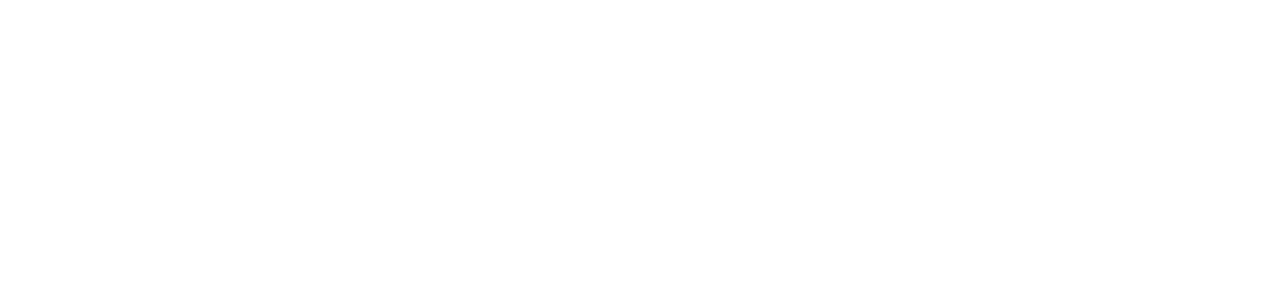
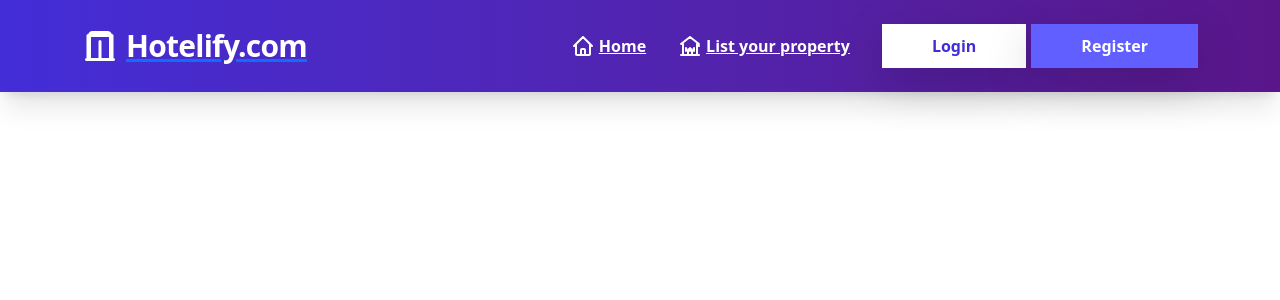
Before and after one commit to AdityaGoraneCTS/Hotelify, an Angular app: page / in a window 1280 px wide. Shown: the top 300 px of the page. Built offline with nearby package versions, Linux system fonts and the light colour scheme.

Commit message:
added auth

```diff
--- /dev/null
+++ b/src/app/core/services/auth-service.ts
@@ -0,0 +1,75 @@
+import { Injectable } from '@angular/core';
+import { BehaviorSubject, Observable, of } from 'rxjs';
+import { delay, tap } from 'rxjs/operators';
+
+interface User {
+  id: string;
+  name: string;
+  email: string;
+  // Add other user properties as needed
+}
+
+@Injectable({
+  providedIn: 'root',
+})
+export class AuthService {
+  // Using BehaviorSubject to manage login state
+  private _isLoggedIn = new BehaviorSubject<boolean>(false);
+  isLoggedIn$: Observable<boolean> = this._isLoggedIn.asObservable();
+
+  private _currentUser = new BehaviorSubject<User | null>(null);
+  currentUser$: Observable<User | null> = this._currentUser.asObservable();
+
+  constructor() {
+    // On app load, check for a stored token/user session
+    this.checkInitialAuthStatus();
+  }
+
+  private checkInitialAuthStatus(): void {
+    const token = localStorage.getItem('authToken');
+    const userData = localStorage.getItem('currentUser');
+    if (token && userData) {
+      try {
+        const user: User = JSON.parse(userData);
+        this._isLoggedIn.next(true);
+        this._currentUser.next(user);
+      } catch (e) {
+        console.error('Failed to parse user data from localStorage', e);
+        this.clearAuthData();
+      }
+    } else {
+      this.clearAuthData();
+    }
+  }
+
+  login(credentials: any): Observable<any> {
+    // Simulate API call
+    return of({ token: 'mock-jwt-token', user: { id: '123', name: 'John Doe', email: 'john@example.com' } }).pipe(
+      delay(1000), // Simulate network delay
+      tap(response => {
+        localStorage.setItem('authToken', response.token);
+        localStorage.setItem('currentUser', JSON.stringify(response.user));
+        this._isLoggedIn.next(true);
+        this._currentUser.next(response.user);
+      })
+    );
+  }
+
+  logout(): void {
+    this.clearAuthData();
+    console.log('User logged out');
+  }
+
+  private clearAuthData(): void {
+    localStorage.removeItem('authToken');
+    localStorage.removeItem('currentUser');
+    this._isLoggedIn.next(false);
+    this._currentUser.next(null);
+  }
+
+  // You would typically have a register method here as well
+  register(userData: any): Observable<any> {
+    // Simulate registration API call
+    return of({ success: true, message: 'Registration successful' }).pipe(delay(1000));
+  }
+}
--- a/src/app/shared/components/navbar/navbar.html
+++ b/src/app/shared/components/navbar/navbar.html
@@ -0,0 +1,73 @@
+<nav class="bg-gradient-to-r from-indigo-700 to-purple-900 text-white p-4 shadow-xl">
+  <div class="container mx-auto flex justify-between items-center">
+    <div class="flex items-center space-x-3">
+      <a routerLink="/" class="flex items-center space-x-2 transform transition duration-300 hover:scale-105">
+        <svg class="h-9 w-9 text-white stroke-current" fill="none" viewBox="0 0 24 24" stroke="currentColor">
+          <path stroke-linecap="round" stroke-linejoin="round" stroke-width="2" d="M19 21V5a2 2 0 00-2-2H7a2 2 0 00-2 2v16m14 0h2m-2 0h-2M5 21H3m2 0h2M12 21V9m8-4H4v16h16V5z" />
+        </svg>
+        <span class="text-3xl font-extrabold text-white tracking-tight">Hotelify.com</span>
+      </a>
+    </div>
+
+    <div class="flex items-center space-x-8">
+      <a routerLink="/" class="flex items-center space-x-1 font-semibold text-white hover:text-indigo-200 transition-all duration-300 group">
+        <svg class="h-6 w-6 text-white group-hover:text-indigo-200 transition-colors duration-300" fill="none" viewBox="0 0 24 24" stroke="currentColor">
+          <path stroke-linecap="round" stroke-linejoin="round" stroke-width="2" d="M3 12l2-2m0 0l7-7 7 7M5 10v10a1 1 0 001 1h3m10-11l2 2m-2-2v10a1 1 0 01-1 1h-3m-6 0a1 1 0 001-1v-4a1 1 0 011-1h2a1 1 0 011 1v4a1 1 0 001 1m-6 0h6" />
+        </svg>
+        <span class="transition-transform duration-300 group-hover:scale-105 group-hover:underline">Home</span>
+      </a>
+
+      <a routerLink="/list-property" class="flex items-center space-x-1 font-semibold text-white hover:text-indigo-200 transition-all duration-300 group">
+        <svg class="h-6 w-6 text-white group-hover:text-indigo-200 transition-colors duration-300" fill="none" viewBox="0 0 24 24" stroke="currentColor">
+          <path stroke-linecap="round" stroke-linejoin="round" stroke-width="2" d="M8 14v3m4-3v3m4-3v3M3 21h18M3 10l9-7 9 7M5 10v10a1 1 0 001 1h3m10-11l2 2m-2-2v10a1 1 0 01-1 1h-3m-6 0a1 1 0 001-1v-4a1 1 0 011-1h2a1 1 0 011 1v4a1 1 0 001 1m-6 0h6" />
+        </svg>
+        <span class="transition-transform duration-300 group-hover:scale-105 group-hover:underline">List your property</span>
+      </a>
+
+      <ng-container *ngIf="!(authService.isLoggedIn$ | async); else loggedInButtons">
+        <div class="flex items-center space-x-4 gap-[5px]">
+          <button
+            routerLink="/auth/login"
+            class="px-5 py-2 rounded-full bg-white text-indigo-700 font-bold border-2 border-transparent
+                   hover:text-indigo-800 hover:border-indigo-800 transition-all duration-300 ease-in-out
+                   focus:outline-none focus:ring-4 focus:ring-offset-2 focus:ring-indigo-300
+                   shadow-lg hover:shadow-xl transform hover:-translate-y-0.5"
+          >
+            Login
+          </button>
+          <button
+            routerLink="/auth/register"
+            class="px-5 py-2 rounded-full bg-indigo-500 text-white font-bold border-2 border-indigo-500
+                   hover:bg-indigo-600 hover:border-indigo-600 transition-all duration-300 ease-in-out
+                   focus:outline-none focus:ring-4 focus:ring-offset-2 focus:ring-indigo-300
+                   shadow-lg hover:shadow-xl transform hover:-translate-y-0.5"
+          >
+            Register
+          </button>
+        </div>
+      </ng-container>
+
+      <ng-template #loggedInButtons>
+        <div class="relative group flex items-center space-x-2 cursor-pointer">
+          <span class="text-white text-lg font-semibold">Hi, {{ (authService.currentUser$ | async)?.name || 'User' }}</span>
+          <svg class="h-7 w-7 text-white group-hover:text-indigo-200 transition-colors duration-300" fill="none" viewBox="0 0 24 24" stroke="currentColor">
+            <path stroke-linecap="round" stroke-linejoin="round" stroke-width="2" d="M5.121 17.804A13.937 13.937 0 0112 16c2.5 0 4.847.655 6.879 1.804M15 10a3 3 0 11-6 0 3 3 0 016 0zm6 3a2 2 0 11-4 0 2 2 0 014 0zM3 13a2 2 0 114 0 2 2 0 01-4 0z" />
+          </svg>
+
+          <div class="absolute right-0 top-full mt-3 w-52 bg-white rounded-lg shadow-xl py-2
+                      opacity-0 invisible group-hover:opacity-100 group-hover:visible transition-all duration-300 ease-in-out
+                      transform group-hover:translate-y-0 translate-y-2 z-20 overflow-hidden">
+            <a routerLink="/profile" class="block px-5 py-3 text-gray-800 hover:bg-indigo-50 hover:text-indigo-700 transition-colors duration-200">Profile</a>
+            <a routerLink="/bookings/history" class="block px-5 py-3 text-gray-800 hover:bg-indigo-50 hover:text-indigo-700 transition-colors duration-200">My Bookings</a>
+            <button
+              (click)="logout()"
+              class="w-full text-left px-5 py-3 text-red-600 hover:bg-red-50 hover:text-red-700 transition-colors duration-200 border-t border-gray-100"
+            >
+              Logout
+            </button>
+          </div>
+        </div>
+      </ng-template>
+    </div>
+  </div>
+</nav>
--- a/src/app/shared/components/navbar/navbar.ts
+++ b/src/app/shared/components/navbar/navbar.ts
@@ -1,6 +1,7 @@
 import { CommonModule } from '@angular/common';
 import { Component } from '@angular/core';
 import { RouterModule } from '@angular/router';
+import { AuthService } from '../../../core/services/auth-service';
 
 @Component({
   selector: 'app-navbar',
@@ -9,5 +10,17 @@ import { RouterModule } from '@angular/router';
   styleUrl: './navbar.css'
 })
 export class Navbar {
+  constructor(public authService: AuthService) {} // Make authService public to use in template
 
+  ngOnInit(): void {
+    // Optionally, you might want to trigger a check here if needed,
+    // but the async pipe handles subscriptions nicely.
+  }
+
+  logout(): void {
+    this.authService.logout();
+    // Redirect to home or login page after logout
+    // You might want to use Router service here:
+    // this.router.navigate(['/auth/login']);
+  }
 }
```
Also changed, not shown: 1 other file (tests, documents, lock files or other folders).
